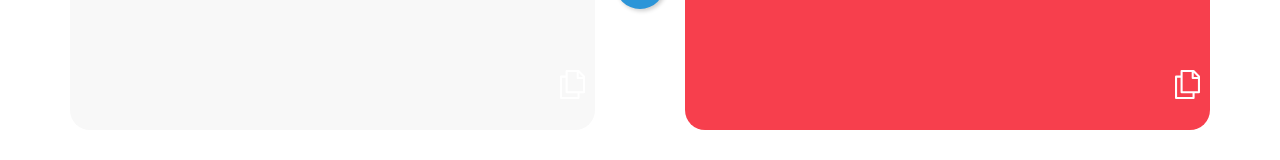
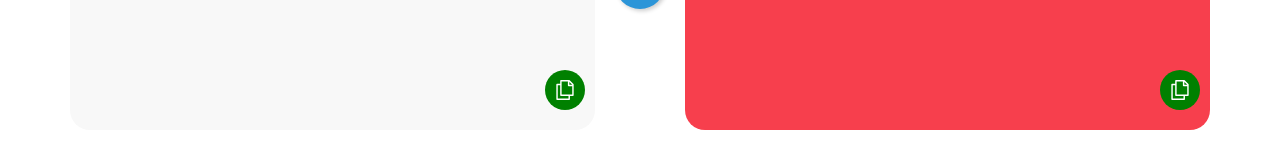
Before and after one commit to jandzouana/translator, a React app: page / in a window 1280 px wide. Shown: the part 262-422 px from the top of the page. Built offline with nearby package versions, Linux system fonts and the light colour scheme; no server answers.

Commit message:
imroved icon component

```diff
--- a/src/features/translator/components/TranslatorCard.tsx
+++ b/src/features/translator/components/TranslatorCard.tsx
@@ -1,5 +1,5 @@
 import React, {useEffect, useState} from 'react';
-import {IconType, TranslateCardType} from "../../../shared/constants/enums";
+import {Color, IconType, TranslateCardType} from "../../../shared/constants/enums";
 import {LanguageDropdownBody, LanguageDropdownHeader} from "./LanguageDropdown/LanguageDropdown";
 import {languages} from "../../../shared/constants/constants";
 import ClickableIcon from "../../../shared/components/buttons/ClickableIcon";
@@ -68,7 +68,10 @@ const TranslatorCard : React.FC<Props> = (props = {
                       placeholder={type === TranslateCardType.Output ? "" : "What would you like to translate?"}
             />
             <div className={`translator-card--icon-container ${isOpen? "hide" : ""}`}>
-                <ClickableIcon icon={copyIcon} handlePress={handleIconPress} iconType={IconType.Copy}/>
+                <ClickableIcon icon={copyIcon}
+                               handlePress={handleIconPress}
+                               color={type === TranslateCardType.Input? Color.Blue : Color.White}
+                               iconType={IconType.Copy}/>
             </div>
         </div>
     )
--- a/src/shared/components/buttons/ClickableIcon.tsx
+++ b/src/shared/components/buttons/ClickableIcon.tsx
@@ -5,6 +5,7 @@ import { varFormatWithColor } from "../../utils/util";
 
 interface Props{
     size?: number,
+    padding? : number,
     sizeType? : string,
     id? : string,
     className? : string,
@@ -16,7 +17,8 @@ interface Props{
     iconRatio ? : number
 }
 
-const defaultSize = 25;
+const defaultSize = 30;
+const defaultPadding = 10;
 
 const ClickableIcon : React.FC<Props> = (props= {
     size: defaultSize,
@@ -24,17 +26,24 @@ const ClickableIcon : React.FC<Props> = (props= {
     icon: null,
     iconType: IconType.Undefined
 }) =>{
-    const { id, size, sizeType, className, color, enablePress, icon, handlePress, iconRatio, iconType } = props;
+    const { id, size, padding, sizeType, className, color, enablePress, icon, handlePress, iconRatio, iconType } = props;
     const [isPressed, setIsPressed] = useState(false);
 
+    function getSize(size : number, padding : number, sizeType : string) : string{
+        return `calc(${size}${sizeType} - ${padding}${sizeType})`;
+    }
     const buttonStyle : CSSProperties = {
-        width: size ?? defaultSize + (sizeType ?? "px"),
-        height: size ?? defaultSize + (sizeType ?? "px"),
+        width: getSize(size ? size : defaultSize, padding ? padding : defaultPadding, sizeType ? sizeType : "px"),
+        height: getSize(size ? size : defaultSize, padding ? padding : defaultPadding,sizeType ? sizeType : "px"),
         cursor: "pointer",
+        padding: `${padding ? padding : defaultPadding}${sizeType ? sizeType : 'px'}`,
+        borderRadius: "50%",
+        backgroundColor: "green"
     }
 
     const iconStyle : CSSProperties = {
         width: "100%",
+        height: "100%",
         margin: "auto",
         fill: color ? varFormatWithColor(color) : varFormatWithColor(Color.White)
         // width: size ? size * (iconRatio ? iconRatio : .7) : "30px",
```
